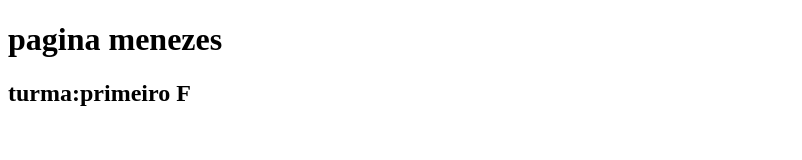
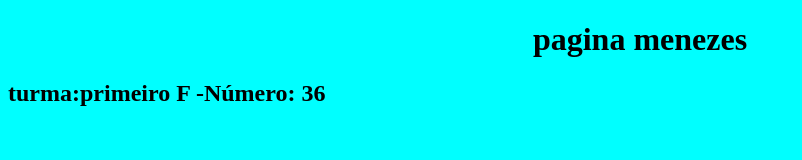
Before and after one commit to gabrielknox/primeirof_2t, a plain HTML site: page index.html in a window 1280 px wide. Shown: the whole page, without its empty margins (0-802 px from the left). Drawn offline with Linux system fonts and the light colour scheme.

Commit message:
Add files via upload

```diff
--- a/index.html
+++ b/index.html
@@ -3,11 +3,11 @@
   <head>
     <meta charset="utf-8">
     <title>aula primeiro F</title>
-    <link rel="stylesheet" href=estilo.css'>
+    <link rel="stylesheet" href= 'estilo.css'>
   </head>
 
   <body>
     <h1>pagina menezes</h1>
-    <h2>turma:primeiro F</h2>
+    <h2>turma:primeiro F -Número: 36</h2>
   </body>
 </html>
```
